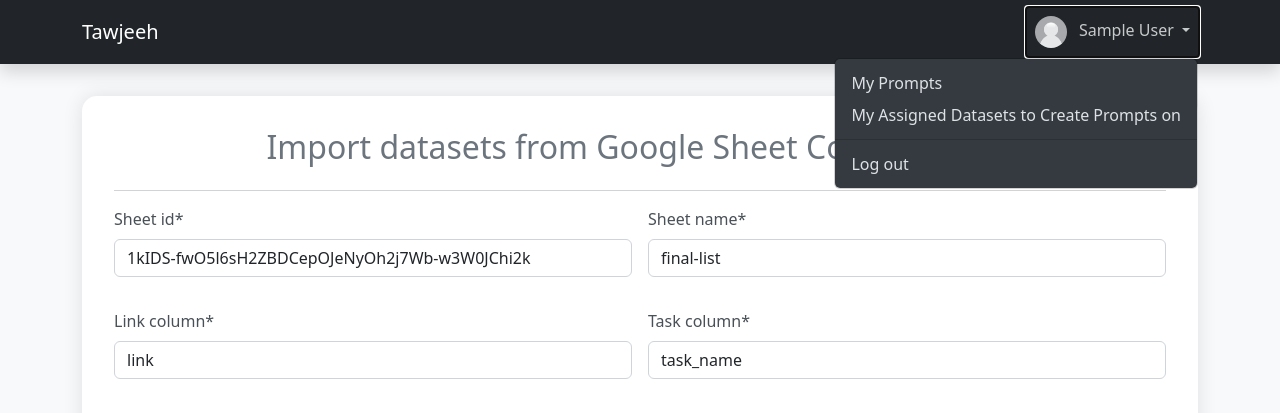
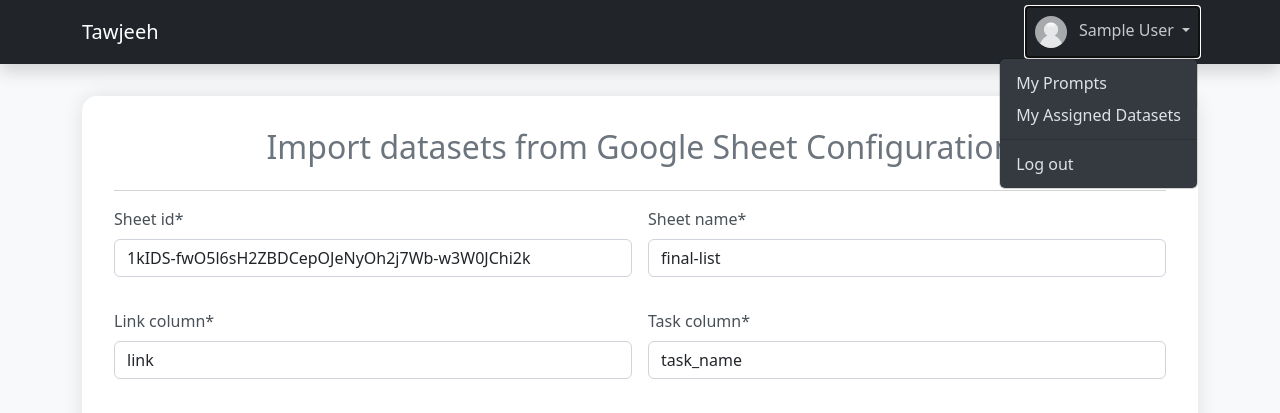
Before and after one commit to MagedSaeed/PromptLab, a Django app: page /prompt/hf-sync in a window 1280 px wide, after a click that opens the changed part. Shown: the top 413 px of the page. Run offline with Django 5.2, Linux system fonts and the light colour scheme; the visitor is signed in with stand-in values (Sample User, id 1); parts of the project's set-up code (start-up, migrations or seed data) failed here and were passed over; some libraries are stand-ins or nearby versions.

Commit message:
fix a label

```diff
--- a/tawjeeh/templates/base/header.html
+++ b/tawjeeh/templates/base/header.html
@@ -29,7 +29,7 @@
                             </a>
                             <ul class="dropdown-menu dropdown-menu-dark dropdown-menu-end" aria-labelledby="userDropdown">
                                 <li><a class="dropdown-item" href="{% url 'prompt:user_prompts_list' %}">My Prompts</a></li>
-                                <li><a class="dropdown-item" href="{% url 'prompt:my_datasets' %}">My Assigned Datasets to Create Prompts on</a></li>
+                                <li><a class="dropdown-item" href="{% url 'prompt:my_datasets' %}">My Assigned Datasets</a></li>
                                 <li><hr class="dropdown-divider"></li>
                                 <li><a class="dropdown-item" href="{% url 'account_logout' %}">Log out</a></li>
                             </ul>
```
